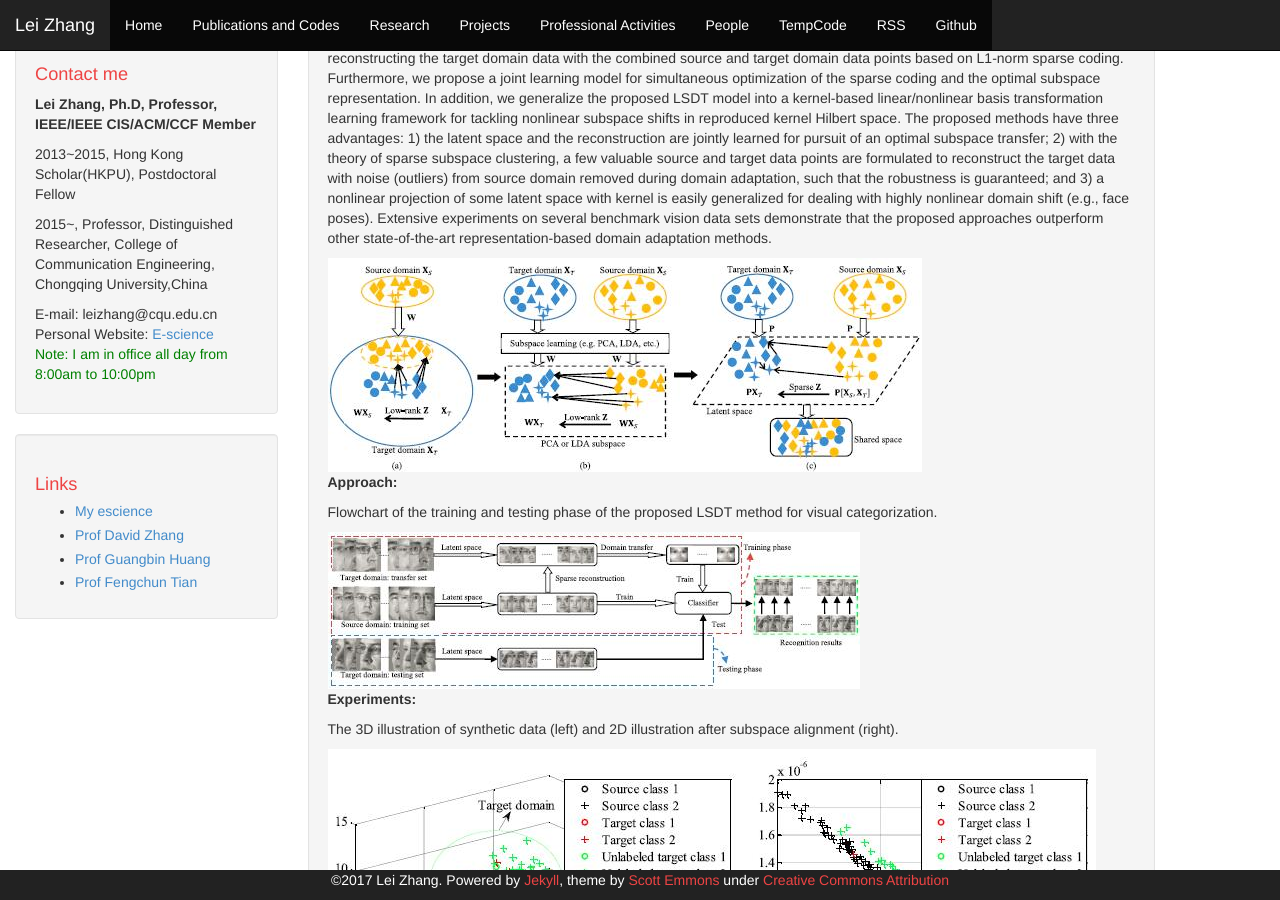
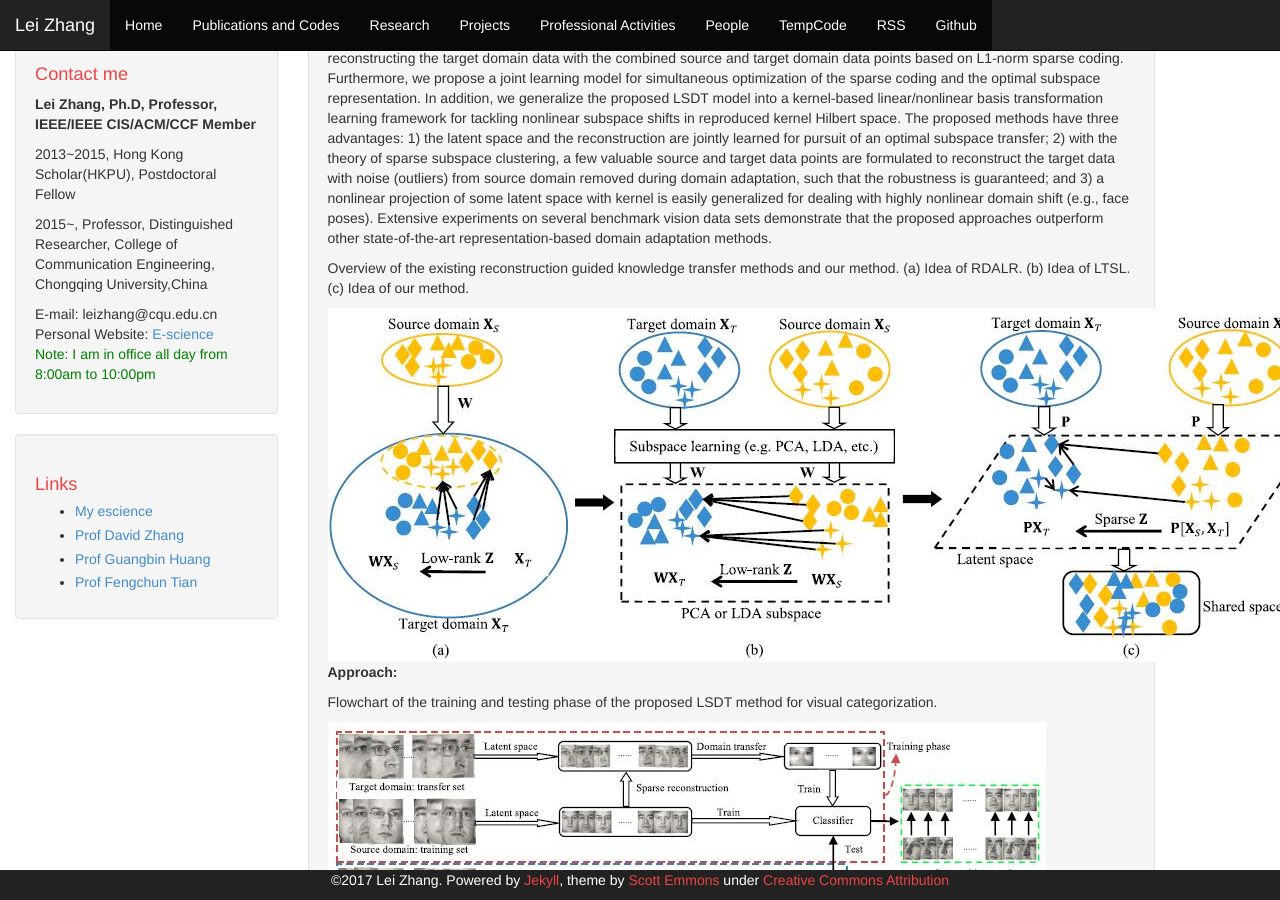
Before and after one commit to DrLeiZhang/website, a Jekyll site: the page built from proj4.html, in a window 1280 px wide and 900 px high, scrolled down 456 px. Built offline with Jekyll 4.4.1, drawn with Linux system fonts in a browser that asks for light colours; Markdown is read by kramdown in place of the engine named in the settings.

Commit message:
Update
Signed-off-by: leizhang@cqu.edu.cn <leizhang@cqu.edu.cn>

```diff
--- a/proj4.html
+++ b/proj4.html
@@ -39,6 +39,9 @@ with highly nonlinear domain shift (e.g., face poses). Extensive
 experiments on several benchmark vision data sets demonstrate
 that the proposed approaches outperform other state-of-the-art
 representation-based domain adaptation methods.   </p>
+
+<p>Overview of the existing reconstruction guided knowledge transfer methods and our method. (a) Idea of RDALR. (b) Idea of LTSL. (c) Idea of
+our method.</p>
 <img class="about-avatar" src="{{ "/img/proj4_1.jpg" | prepend: site.baseurl }}" border="0" alt="[name]" />
 
 <p><B>Approach:</B></p>
--- a/projects.html
+++ b/projects.html
@@ -22,7 +22,7 @@ layout: default
 <img class="about-avatar" src="{{ "/img/proj3_1.jpg" | prepend: site.baseurl }}" border="0" alt="[name]" />
 <p>Published in <B>ICCV</B>, 2017, in AMFG Workshop, Venice, Italy.</p>
 
-<h1><a href="http://www.leizhang.tk/proj4.html">[Proj-4: Sparse Reconstruction Transfer for Heterogeneous Image Recognition; in IEEE Tran. IP 2016]</a></h1>
+<h1><a href="http://www.leizhang.tk/proj4.html">[Proj-4: Sparse Reconstruction Transfer for Heterogeneous Image Recognition; in IEEE Trans. IP 2016]</a></h1>
 <img class="about-avatar" src="{{ "/img/proj4_1.jpg" | prepend: site.baseurl }}" border="0" alt="[name]" />
 <p>Published in <B>IEEE Transactions on Image Processing</B>, 2016.</p>
 
```
Also changed, not shown: img/proj4_1.jpg, img/proj4_2.jpg.
